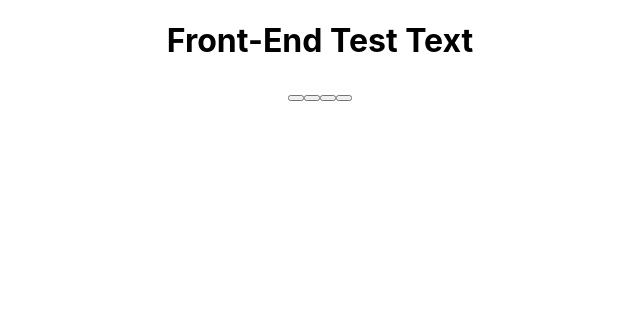
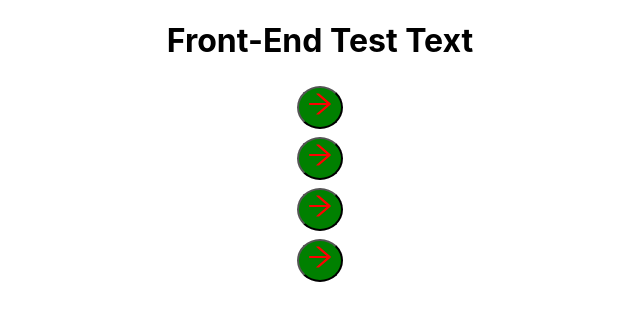
Before and after one commit to DeMe0/project3-frontend, a React (Create React App) app: page /menu in a window 1280 px wide. Shown: the top 320 px of the page, without its empty margins (320-960 px from the left). Built offline with nearby package versions, Linux system fonts and the light colour scheme.

Commit message:
buttons styalized

```diff
--- a/package.json
+++ b/package.json
@@ -8,6 +8,7 @@
     "@testing-library/user-event": "^12.8.3",
     "react": "^17.0.2",
     "react-dom": "^17.0.2",
+    "react-icons": "^4.2.0",
     "react-router": "^5.2.0",
     "react-router-dom": "^5.2.0",
     "react-scripts": "4.0.3",
--- a/src/App.css
+++ b/src/App.css
@@ -1,5 +1,19 @@
 .App {
   text-align: center;
+
+}
+
+.menubutton{
+  display: flex;
+  flex-direction: column;
+}
+
+.drinks{
+  background-color: green;
+  color: red;
+  font-size: 30px;
+  margin: 4px 2px;
+  border-radius: 100%;
 }
 
 .App-logo {
--- a/src/Componets/Buttons.js
+++ b/src/Componets/Buttons.js
@@ -1,30 +1,30 @@
 import React from 'react'
 import { Route, Link, Switch } from "react-router-dom";
-
+import { AiOutlineArrowRight } from "react-icons/ai";
 const Button = () => {
     return(
-        <>
+        <div className = "menubutton">
         <Link to ='/drinks'>
             <button className ='drinks'>
-
+                <AiOutlineArrowRight />
             </button>
         </Link>
         <Link to ='/icecreams'>
             <button className ='drinks'>
-
+            <AiOutlineArrowRight />
             </button>
         </Link>
         <Link to ='/italianices'>
             <button className ='drinks'>
-
+            <AiOutlineArrowRight className = 'icearrow'/>
             </button>
         </Link>
         <Link to ='/popsicles'>
             <button className ='drinks'>
-
+            <AiOutlineArrowRight />
             </button>
         </Link>
-        </>
+        </div>
     )
 }
 
```
Also changed, not shown: 1 other file (tests, documents, lock files or other folders).
